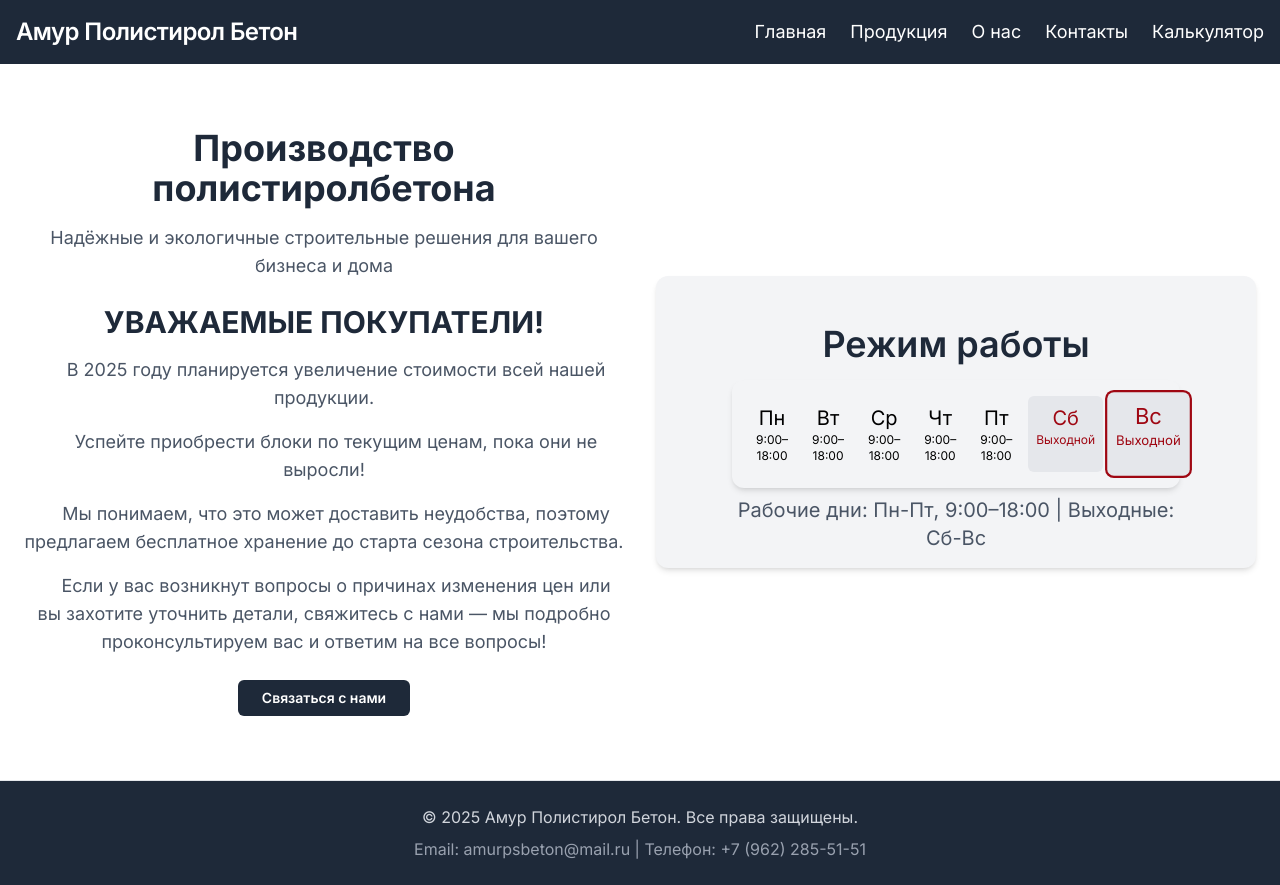
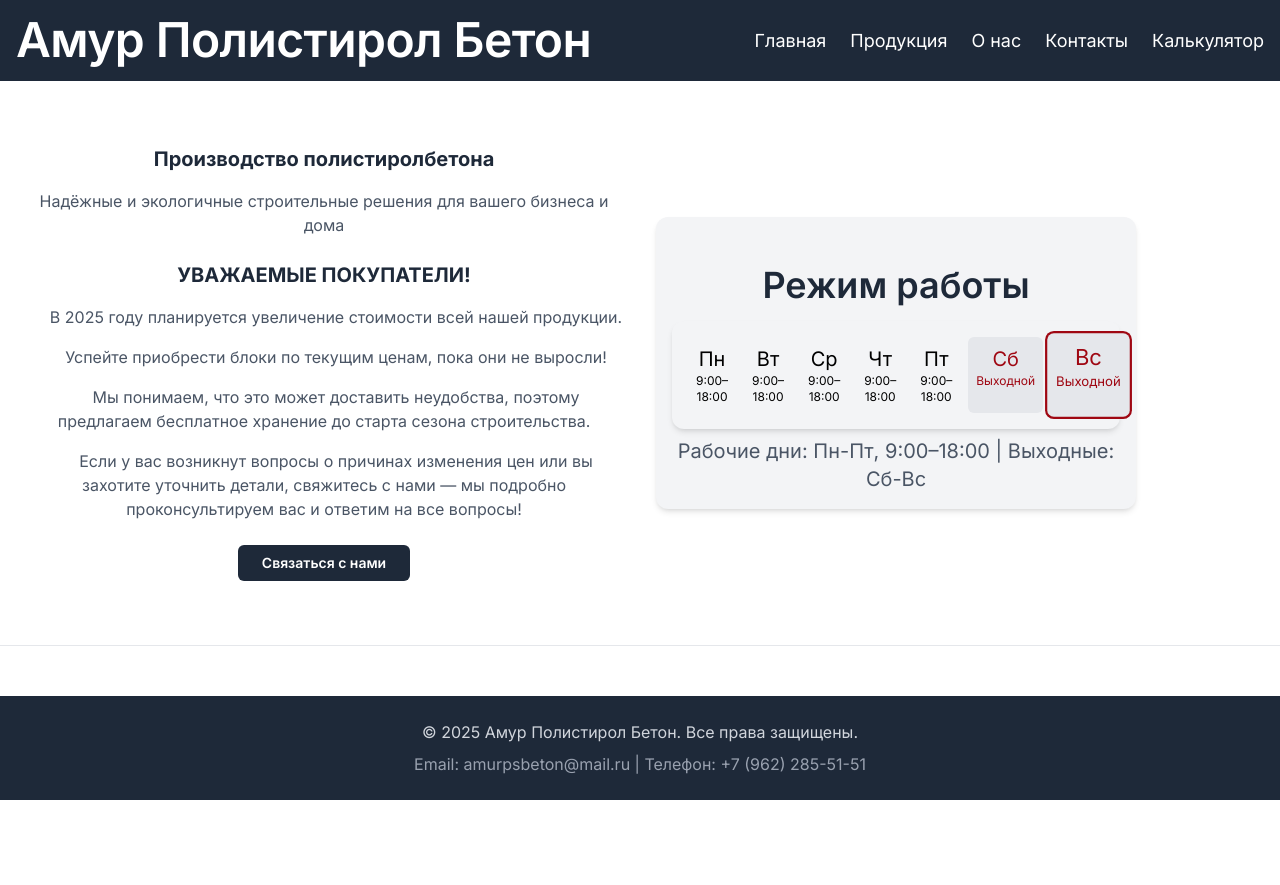
Before and after one commit to artstyleplaystyle/AmurPolystirolBeton-demo, a React (Vite) app: page / in a window 1280 px wide. After the commit the page ends 800 px from the top, so only its background shows below. Built offline with nearby package versions, Linux system fonts and the light colour scheme.

Commit message:
header update

```diff
--- a/index.html
+++ b/index.html
@@ -2,7 +2,7 @@
 <html lang="ru" class="scroll-smooth">
 <head>
     <meta charset="UTF-8" />
-    <meta name="viewport" content="width=device-width, initial-scale=0.4" />
+    <meta name="viewport" content="width=device-width, initial-scale=0.5" />
     <link rel="stylesheet" href="https://fonts.googleapis.com/css2?family=Inter:wght@400;600;700&display=swap" />
     <link rel="icon" href="/public/images/favicon.png" type="image/x-icon">
     <title>Амур Полистирол Бетон</title>
--- a/src/components/Header.tsx
+++ b/src/components/Header.tsx
@@ -29,12 +29,12 @@ const Header: React.FC = () => {
         </div>
         {/* Заголовок для десктопов */}
         <motion.h1
-          className="hidden md:block text-xl md:text-2xl font-semibold tracking-tight"
+          className="hidden md:block  md:text-2xl font-semibold tracking-tight"
           initial={{ opacity: 0, x: -50 }}
           animate={{ opacity: 1, x: 0 }}
           transition={{ duration: 0.5 }}
         >
-          <Link to="/" className="hover:text-blue-300 transition-colors">
+          <Link to="/" className="hover:text-blue-300 transition-colors text-5xl">
             Амур Полистирол Бетон
           </Link>
         </motion.h1>
@@ -44,7 +44,7 @@ const Header: React.FC = () => {
             isOpen ? 'block' : 'hidden'
           } md:block w-full md:w-auto mt-4 md:mt-0`}
         >
-          <ul className="flex flex-col md:flex-row space-y-4 md:space-y-0 md:space-x-6 p-4 md:p-0 bg-gray-800 md:bg-transparent">
+          <ul className="flex flex-end md:flex-row space-y-6 md:space-y-0 md:space-x-6 p-1 md:p-0 bg-gray-800 md:bg-transparent">
             <li>
               <Link
                 to="/"
--- a/src/pages/Home.tsx
+++ b/src/pages/Home.tsx
@@ -8,16 +8,16 @@ const Home: React.FC = () => {
       <div className="container mx-auto px-6">
         <div className="grid grid-cols-1 md:grid-cols-2 gap-8 items-center">
           <div className="flex flex-col items-center text-center">
-            <h2 className="text-3xl md:text-4xl font-bold text-gray-800 mb-4">
+            <h2 className="md:text-xl font-bold text-gray-800 mb-4">
               Производство полистиролбетона
             </h2>
-            <p className="text-lg text-gray-600 mb-6">
+            <p className="text-gray-600 mb-6">
               Надёжные и экологичные строительные решения для вашего бизнеса и дома
             </p>
-            <h3 className="text-2xl md:text-3xl font-bold text-gray-800 mb-4">
+            <h3 className="text-xl md:text-xl font-bold text-gray-800 mb-4">
               УВАЖАЕМЫЕ ПОКУПАТЕЛИ!
             </h3>
-            <div className="text-lg text-gray-600 max-w-2xl space-y-4">
+            <div className="text-gray-600 max-w-2xl space-y-4">
               <p className="indent-6">
                 В 2025 году планируется увеличение стоимости всей нашей продукции.
               </p>
@@ -38,7 +38,7 @@ const Home: React.FC = () => {
               Связаться с нами
             </Link>
           </div>
-          <div className=''>
+          <div className='flex justify-mid'>
             <WorkDays/>
           </div>
         </div>
```
